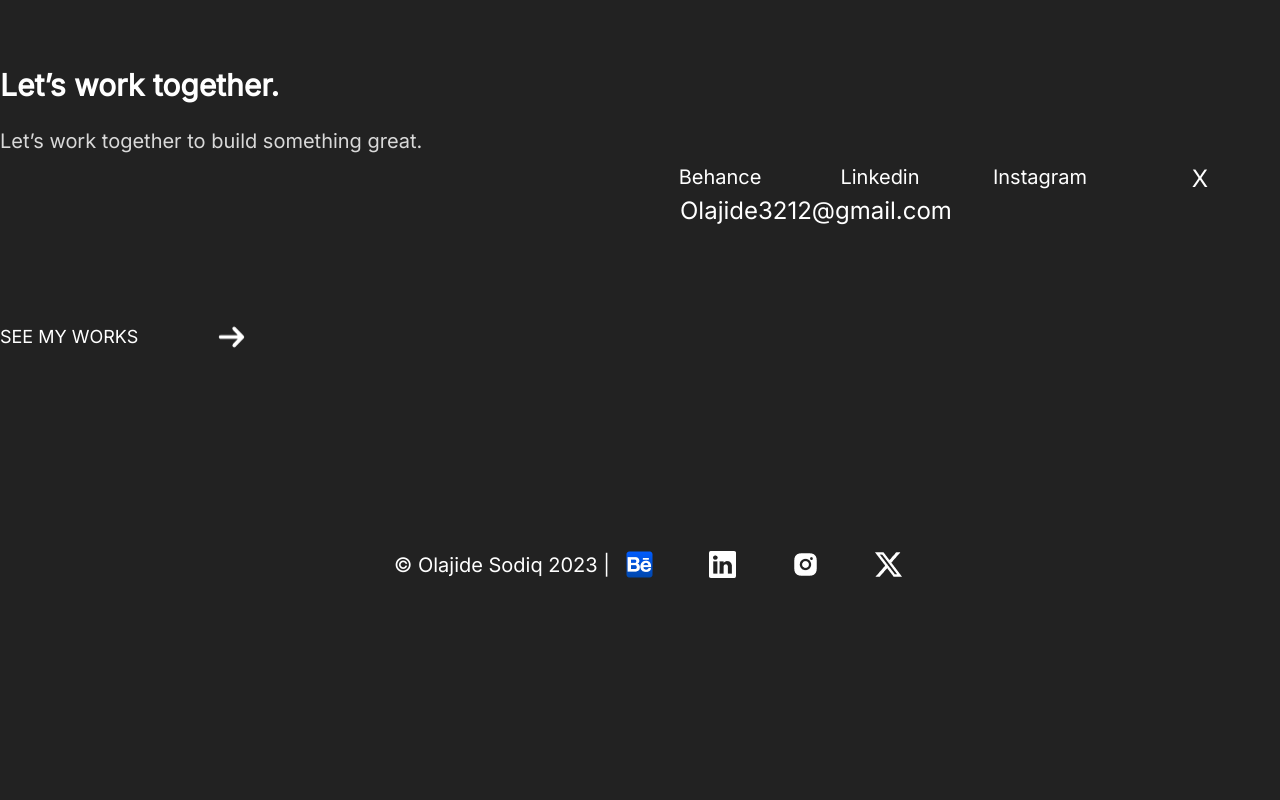
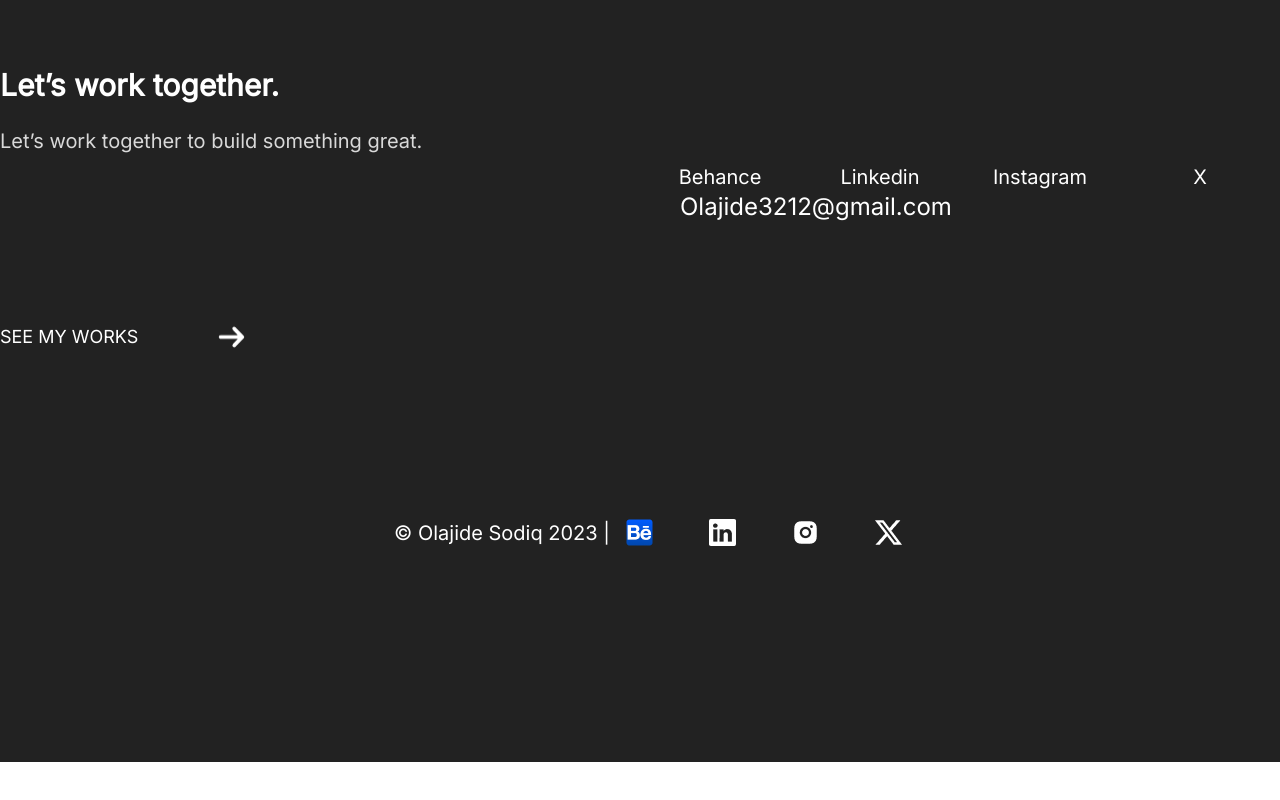
Before and after one commit to monyasau/abefe, a React (Vite) app: page / in a window 1280 px wide. Shown: the part 3107-3907 px from the top of the page. After the commit the page ends 3869 px from the top, so only its background shows below. Built offline with nearby package versions, Linux system fonts and the light colour scheme.

Commit message:
Final display related commit?: completed mobile display fixed large display errors deleted useless files

```diff
--- a/index.html
+++ b/index.html
@@ -9,9 +9,8 @@
     <meta name="viewport" content="width=device-width, initial-scale=1.0" />
     <title>Music and Product designer</title>
   </head>
-  <body style="font-family: 'Inter', sans-serif;" class="p-2 md:p-0">
+  <body style="font-family: 'Inter', sans-serif;" class=" md:p-0">
     <div id="root"></div>
     <script type="module" src="/src/main.jsx"></script>
-    <script type="module" src="/src/index.js"></script>
   </body>
 </html>
--- a/src/components/AboutSection.jsx
+++ b/src/components/AboutSection.jsx
@@ -27,7 +27,7 @@ export default function AboutSection() {
 
   return (
     <div className="  bg-[#D9D9D9]">
-      <div className="max-w-screen-xl mx-auto py-36">
+      <div className="max-w-screen-xl mx-auto md:py-36 py-12">
         <h2 className="text-2xl font-semibold pb-4 text-center max-w-lg mx-auto">
           Explore my commitment to delivering sustainable user-friendly
           products.
--- a/src/components/FooterSection.jsx
+++ b/src/components/FooterSection.jsx
@@ -31,17 +31,17 @@ export default function FooterSection() {
           </div>
 
           <div className=" md:my-24">
-            <div className="grid  grid-cols-4 mx-ato">
+            <div className="grid  grid-cols-4 ">
               <a href="#" className=" text-xl mx-auto text-white hover:underline">Behance</a>
               <a href="#" className=" text-xl mx-auto text-white hover:underline">Linkedin</a>
               <a href="#" className=" text-xl mx-auto text-white hover:underline">Instagram</a>
-              <a href="#" className=" text-2xl  mx-auto text-white hover:underline">X</a>
+              <a href="#" className=" text-xl  mx-auto text-white hover:underline">X</a>
               {/* <br /> */}
             </div>
-            <a href="#" className=" text-2xl px-10 my-44  mx-auto text-white hover:underline">Olajide3212@gmail.com</a>
+            <a href="#" className=" text-2xl px-10  mx-auto text-white hover:underline">Olajide3212@gmail.com</a>
           </div>
         </div>
-        <div className="mx-auto md:py-32 pt-32 align-middle text-white font-inter text-xl text-center flex items-center ">
+        <div className="mx-auto md:py-24 pt-32 align-middle text-white font-inter text-xl text-center flex items-center ">
           <div className="md:flex mx-auto">
           <span className="mx-4 my-auto"> © Olajide Sodiq 2023 | </span><div className="flex py-6 gap-14">
           <a href="#" className=""><img src={behanceIcon} alt="" /></a>
--- a/src/components/TestimonialSection.jsx
+++ b/src/components/TestimonialSection.jsx
@@ -1,3 +1,4 @@
+
 import TestimonialImage from "../assets/images/testimonial-Image.png";
 import TestimonialLine from "../assets/images/testimonial-Line.png";
 
--- a/src/index.js
+++ /dev/null
@@ -1,18 +0,0 @@
-
-  //   let dropdownIcon = document.getElementById("dropdownMenuToggleIcon");
-  // let backdrop = document.getElementById("backdrop");
-  // let defaultMenu = document.getElementById("rightNavSect");
-  // let smNavBar = document.getElementById("smallScreenNavBar");
-  // let smNavCloseBtn = document.getElementById("closeSmNav")
-
-  dropdownIcon.addEventListener("click", () => {
-    backdrop.classList.remove("hidden");
-    smNavBar.classList.remove("hidden")
-    defaultMenu.classList.add("hidden");
-  });
-
-
-  smNavCloseBtn.addEventListener("click", ()=>{
-      backdrop.classList.add("hidden");
-      smNavBar.classList.add("hidden")
-  })
```
